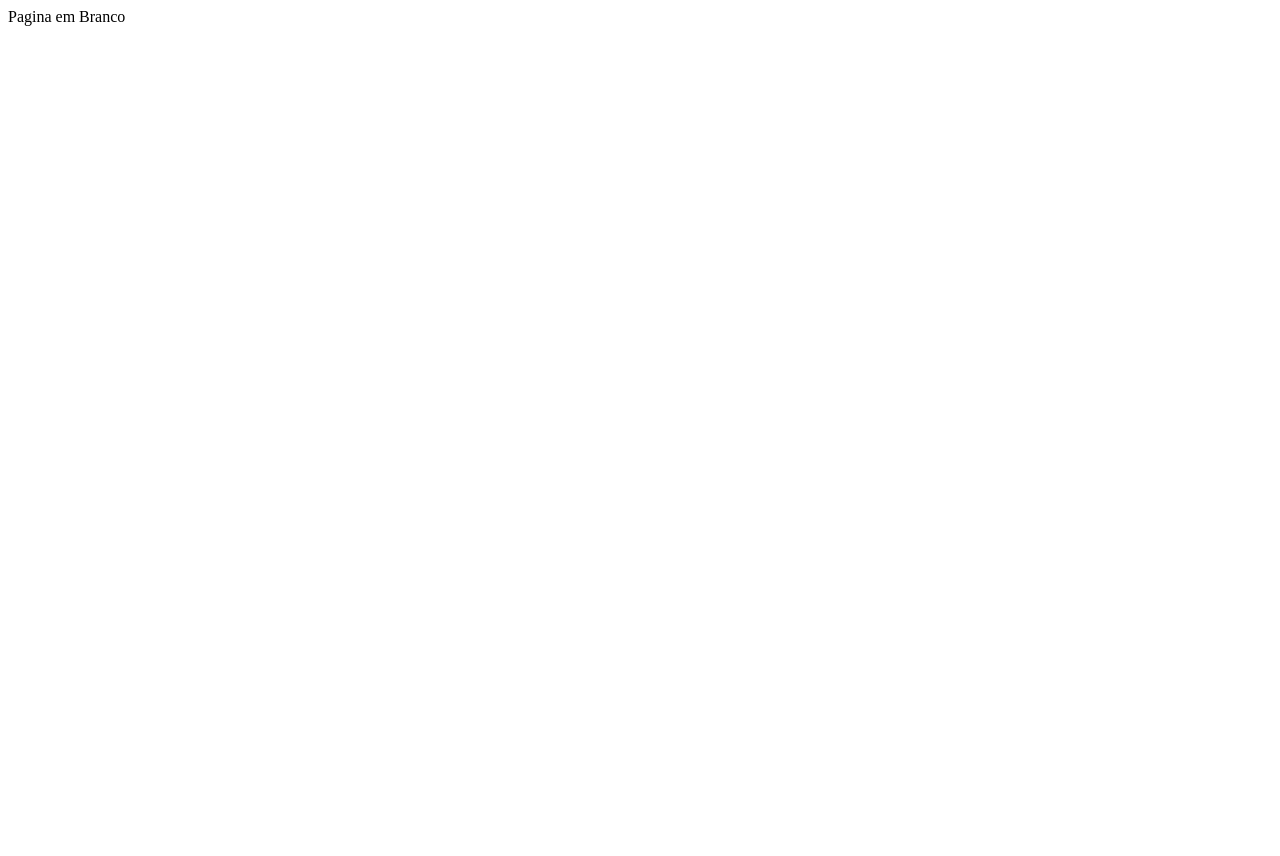
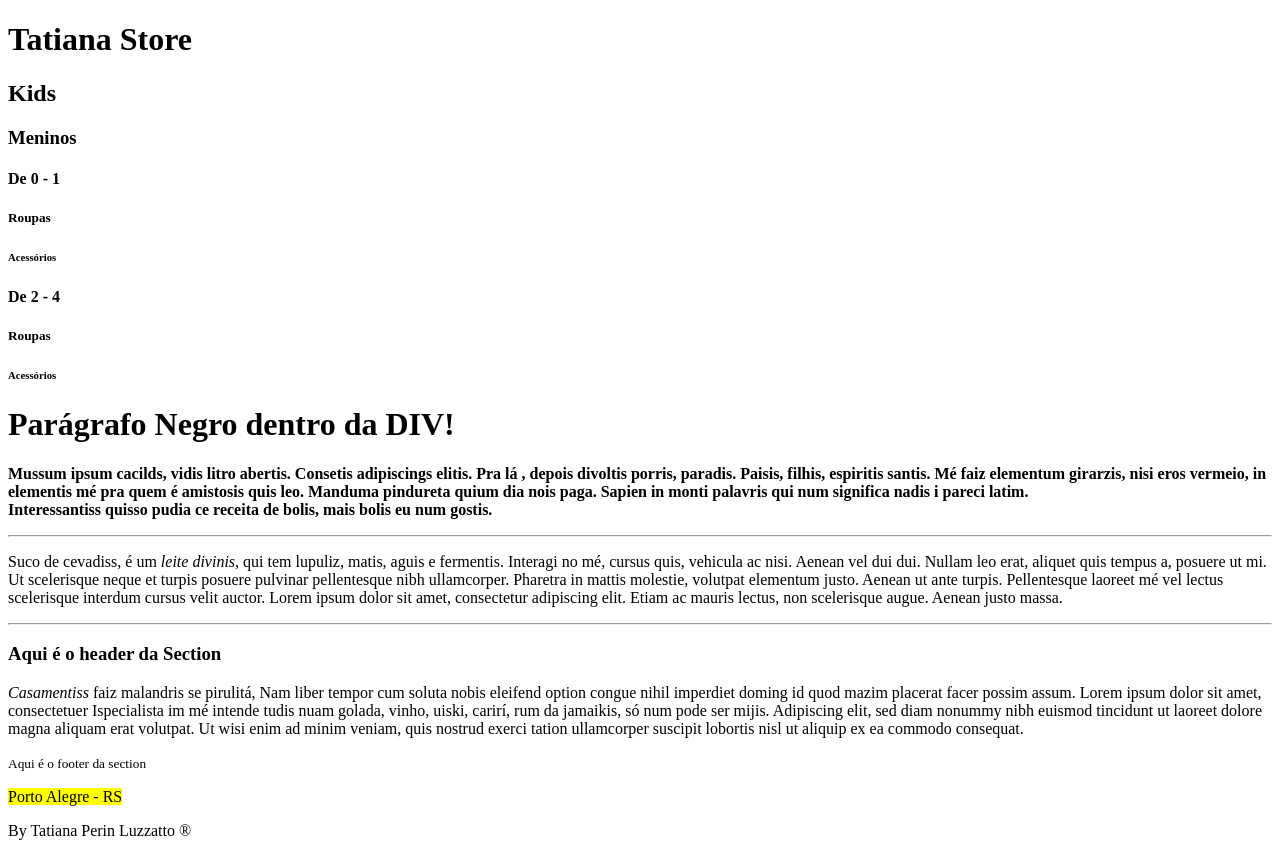
Before and after one commit to gitarno/padroesWEB, a plain HTML site: page tatiana.com.br/index.html in a window 1280 px wide. Before the commit the page ends 800 px from the top, so only its background shows below. Drawn offline with Linux system fonts and the light colour scheme.

Commit message:
Aula de 20140312

```diff
--- a/tatiana.com.br/index.html
+++ b/tatiana.com.br/index.html
@@ -2,9 +2,44 @@
 <html>
   <head>
     <meta charset="utf-8">
-    <title>Site da Tatiana</title>
+    <title>.:Site da Tatiana:.</title>
   </head>
   <body>
-	Pagina em Branco
+  <!-- titulos -->
+  <h1> Tatiana Store </h1>
+  <h2> Kids </h2>
+  <h3> Meninos </h3>
+  <h4> De 0 - 1 </h4>
+  <h5> Roupas </h5>
+  <h6> Acessórios</h6>
+  <h4> De 2 - 4 </h4>
+  <h5> Roupas </h5>
+  <h6> Acessórios</h6>
+
+  <!-- texto -->
+  <div id="paragrafo1" class="texto99">
+ 	 <h1>Parágrafo Negro dentro da DIV!</h1>
+	  <p><strong> <b>Mussum </b>ipsum cacilds, vidis litro abertis. Consetis adipiscings elitis. Pra lá , depois divoltis porris, paradis. Paisis, filhis, espiritis santis. Mé faiz elementum girarzis, nisi eros vermeio, in elementis mé pra quem é amistosis quis leo. Manduma pindureta quium dia nois paga. Sapien in monti palavris qui num significa nadis i pareci latim. <br>Interessantiss quisso pudia ce receita de bolis, mais bolis eu num gostis.</strong></p>
+	  <hr/>
+
+	  <p>Suco de cevadiss, é um <em>leite divinis</em>, qui tem lupuliz, matis, aguis e fermentis. Interagi no mé, cursus quis, vehicula ac nisi. Aenean vel dui dui. Nullam leo erat, aliquet quis tempus a, posuere ut mi. Ut scelerisque neque et turpis posuere pulvinar pellentesque nibh ullamcorper. Pharetra in mattis molestie, volutpat elementum justo. Aenean ut ante turpis. Pellentesque laoreet mé vel lectus scelerisque interdum cursus velit auctor. Lorem ipsum dolor sit amet, consectetur adipiscing elit. Etiam ac mauris lectus, non scelerisque augue. Aenean justo massa.</p>
+  </div>
+
+  <hr/>
+
+  <header  class="texto1">
+	  <h3>Aqui é o header da Section </h3>
+  </header>
+  <section  id="paragrafo2" class="texto99" lang="pt" title="xxxx">
+	  <p><i>Casamentiss</i> faiz malandris se pirulitá, Nam liber tempor cum soluta nobis eleifend option congue nihil imperdiet doming id quod mazim placerat facer possim assum. Lorem ipsum dolor sit amet, consectetuer Ispecialista im mé intende tudis nuam golada, vinho, uiski, carirí, rum da jamaikis, só num pode ser mijis. Adipiscing elit, sed diam nonummy nibh euismod tincidunt ut laoreet dolore magna aliquam erat volutpat. Ut wisi enim ad minim veniam, quis nostrud exerci tation ullamcorper suscipit lobortis nisl ut aliquip ex ea commodo consequat.</p>
+  	</section>
+  <footer>
+  	<p> <small>Aqui é o footer da section</small> </p>
+   </footer>
+
+  <p><mark> Porto Alegre - RS</mark></p>
+
+  <p> By Tatiana Perin Luzzatto &reg; </p>
+
   </body>
 </html>
```
